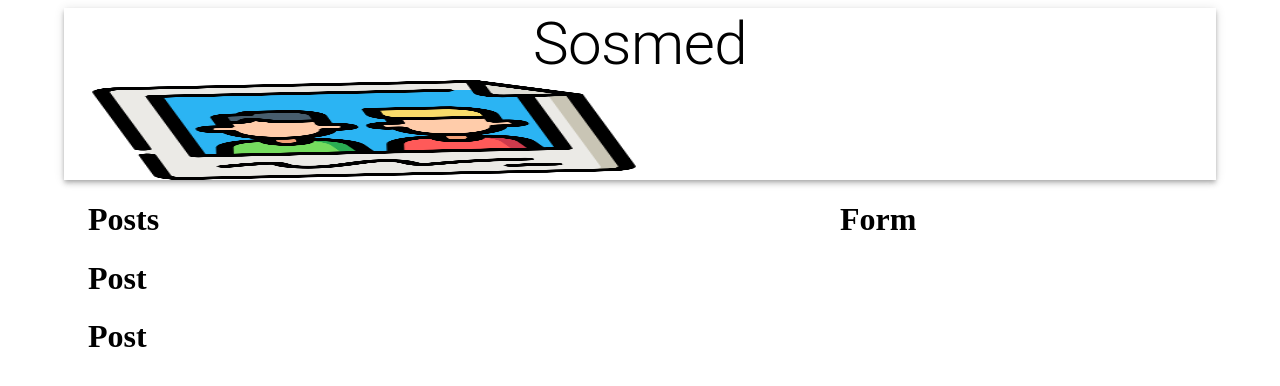
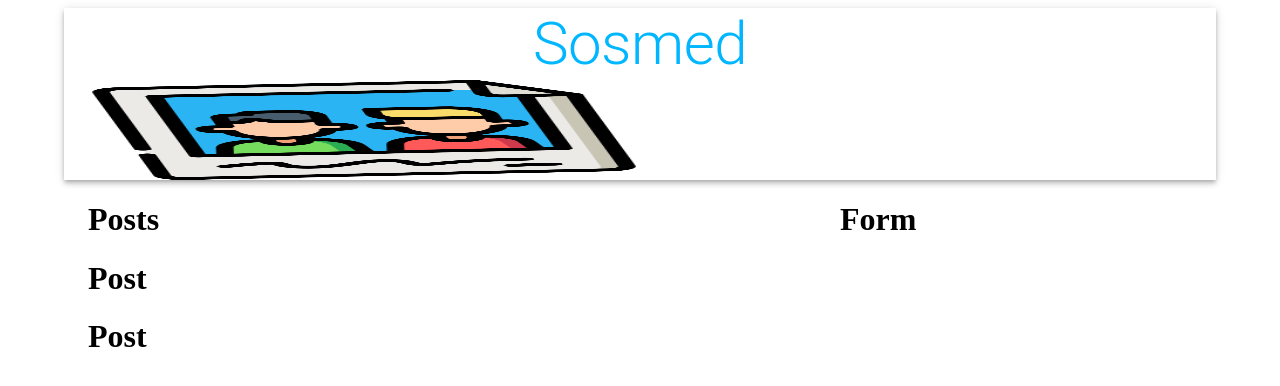
Before and after one commit to kamhar-ngado/sosmed, a React (Create React App) app in the folder client/: page / in a window 1280 px wide. Shown: the top 386 px of the page. Built offline with nearby package versions, Linux system fonts and the light colour scheme.

Commit message:
fix makestyle api in styles.js

```diff
--- a/client/package.json
+++ b/client/package.json
@@ -7,6 +7,7 @@
     "@emotion/styled": "^11.8.1",
     "@mui/icons-material": "^5.6.2",
     "@mui/material": "^5.7.0",
+    "@mui/styles": "^5.7.0",
     "@testing-library/jest-dom": "^5.16.4",
     "@testing-library/react": "^13.0.1",
     "@testing-library/user-event": "^13.5.0",
--- a/client/src/App.js
+++ b/client/src/App.js
@@ -6,15 +6,15 @@ import memories from "./images/memories.png";
 
 import Posts from "./components/Posts/Posts";
 import Form from "./components/Form/Form";
-// import useStyles from "./style.js";
+import useStyles from "./styles.js";
 
 const App = () => {
-  // const classes = useStyles();
+  const classes = useStyles();
 
   return (
     <Container>
       <AppBar position="static" color="inherit">
-        <Typography variant="h2" align="center">
+        <Typography className={classes.heading} variant="h2" align="center">
           Sosmed
         </Typography>
         <img src={memories} alt="icon" height="100" width="600" />
--- a/client/src/style.js
+++ b/client/src/styles.js
@@ -1,4 +1,5 @@
 import { makeStyles } from "@mui/styles";
+// import { makeStyles } from "@mui/material/styles";
 
 export default makeStyles(() => ({
   appBar: {
```
Also changed, not shown: 1 other file (tests, documents, lock files or other folders).
